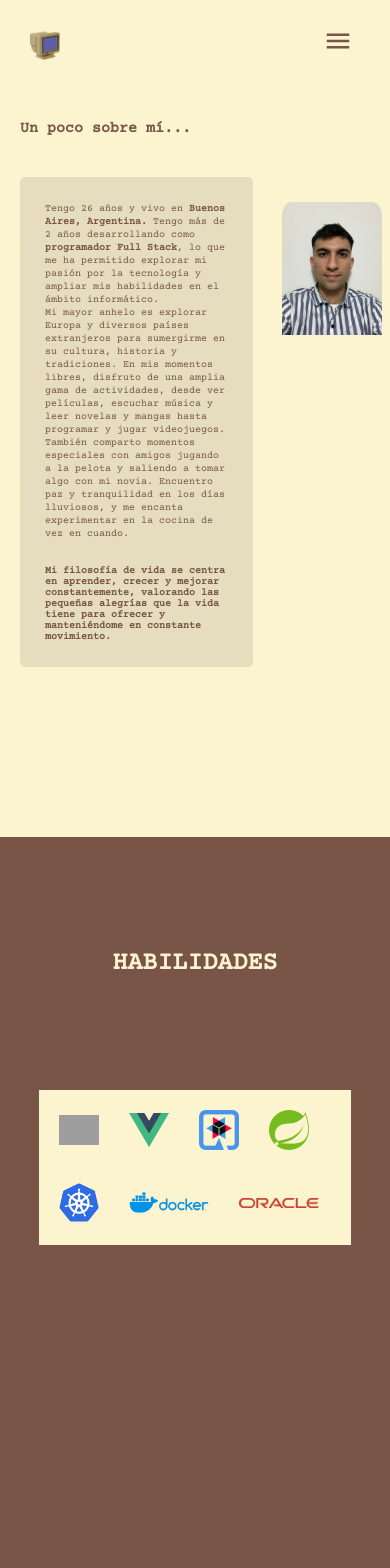
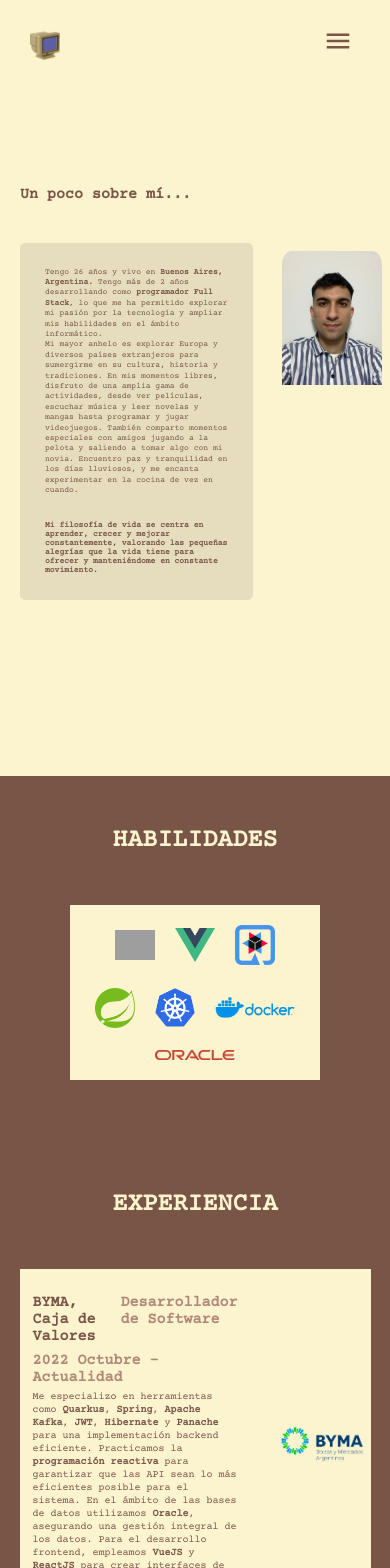
Before and after one commit to davidmarquez98/portafolio, a React (Vite) app: page /portafolio/about in a window 390 px wide. Shown: the top 1568 px of the page. Built offline with nearby package versions, Linux system fonts and the light colour scheme; grey boxes are pictures that could not be loaded.

Commit message:
working in projects

```diff
--- a/src/views/components/header/components/menuBurguerResponsive/MenuBurguerResponsive.jsx
+++ b/src/views/components/header/components/menuBurguerResponsive/MenuBurguerResponsive.jsx
@@ -28,7 +28,7 @@ export default function MenuBurguerResponsive() {
     <div>
         <ul className={'menuBurguerResponsive__opcion_lista'}>
             <li className='menuBurguerResponsive_opcion'>
-                <Link to="/portafolio">
+                <Link to="/portafolio" onClick={toggleDrawer(false)}>
                     <div className='menuBurguerResponsive_opcion__container'>
                         <div>
                             <IconoHome className={'menuBurguerResponsive__opcion_icono'}/>
@@ -40,7 +40,7 @@ export default function MenuBurguerResponsive() {
                 </Link>
             </li>
             <li className='menuBurguerResponsive_opcion'>
-                <Link to="/portafolio/about">
+                <Link to="/portafolio/about" onClick={toggleDrawer(false)}>
                     <div className='menuBurguerResponsive_opcion__container'>
                         <div>
                             <IconoAbout className={'menuBurguerResponsive__opcion_icono'}/>
@@ -52,7 +52,7 @@ export default function MenuBurguerResponsive() {
                 </Link>
             </li>
             <li className='menuBurguerResponsive_opcion'>
-                <Link to="/portafolio/projects">
+                <Link to="/portafolio/projects" onClick={toggleDrawer(false)}>
                     <div className='menuBurguerResponsive_opcion__container'>
                         <div>
                             <IconoProjects className={'menuBurguerResponsive__opcion_icono'}/>
--- a/src/views/page/about/About.jsx
+++ b/src/views/page/about/About.jsx
@@ -16,16 +16,8 @@ import docker_logo from "./../../../assets/images/docker-logo.png";
 import kubernetes_logo from "./../../../assets/images/kubernetes-logo.png";
 
 function About(){
-    // window.sr = ScrollReveal();
-
-    // sr.reveal('.habilidades-experiencia-container', {
-    //     duration: 1000,
-    //     origin: 'top',
-    //     distance: '0px'  // Positivo para desplazar hacia arriba desde abajo
-    // });
-
     const controls = useAnimation();
-    const [ref, inView] = useInView({ threshold: 0.2 });
+    const [ref, inView] = useInView({ threshold: 0.1 });
 
     useEffect(() => {
         if (inView) {
@@ -85,8 +77,8 @@ function About(){
                             initial="hidden"
                             animate={controls}
                             variants={{
-                                visible: { opacity: 1, y: 0, transition: { duration: 1 } },
-                                hidden: { opacity: 0, y: 50 },
+                                visible: { opacity: 1, y: -100, transition: { duration: 1 } },
+                                hidden: { opacity: 0, y: -70 },
                             }}>
                     <div className="habilidades-experiencia-container">
                         <div className="habilidades-experiencia-content">
--- a/src/views/page/about/about.css
+++ b/src/views/page/about/about.css
@@ -48,7 +48,6 @@
     padding: 25px;
     border-radius: 5px;
     gap: 25px;
-    margin-bottom: -80px;
 }
 
 .informacion__texto{
@@ -84,8 +83,6 @@
 }
 
 .habilidades-experiencia-container{
-    display: flex;
-    /* height: 60vh; */
     margin-top: 600px;
     background-color: var(--secondary-color);
 }
@@ -102,15 +99,16 @@
 }
 
 .experiencia-content{
-    height: 90%;
+    height: 100%;
 }
 
 .experiencia-titulo-container, .habilidades-titulo-container{
     display: flex;
     align-items: center;
     justify-content: center;
-    height: 40%;
+    width: 100%;
     font-size: 35px;
+    margin: 50px 0;
 }
 
 .experiencia-titulo{
@@ -125,7 +123,7 @@
     background-color: var(--primary-color);
     display: flex;
     justify-content: center;
-    margin: auto;
+    margin: 0 auto 50px;
     width: 90%;
 }
 
@@ -183,7 +181,7 @@
 
 /* HABILIDADES */
 .habilidades-container{
-    height: 100%;
+    /* height: 100%; */
     width: 100%;
     /* background-color: #799B76; */
     /* background-color: var(--primary-color); */
@@ -201,26 +199,38 @@
 }
 
 .habilidades-logo-container{
-    background-color: var(--primary-color);
-    padding: 20px;
+    display: flex;
+    align-items: center;
+    justify-content: center;
 }
 
 .habilidades-logo-content{
+    background-color: var(--primary-color);
+    padding: 20px;
     display: flex;
-    gap: 30px;
+    justify-content: center;
+    flex-wrap: wrap;
+    max-width: 80%;
+    /* gap: 60px; */
+}
+
+.logo-container{
+    display: flex;
+    align-items: center;
+    margin: 10px 50px;
 }
 
 .logo-default{
-    width: 50px;
+    width: 80px;
 }
 
 .logo-bigger{
-    width: 130px;
+    width: 160px;
 }
 
 @media (max-width: 450px){
     .about-container{
-        margin-top: 0px;
+        margin-top: 60px;
     }
 
     .informacion-container{
@@ -249,7 +259,7 @@
     }
 
     .informacion__card{
-        font-size: 10px;
+        font-size: 8px;
     }
 
     /*  */
@@ -260,7 +270,7 @@
 
     .habilidades-experiencia-content{
         flex-direction: column;
-        height: 150vh;
+        gap: 60px;
     }
 
     .habilidades-titulo-content h4, .experiencia-titulo{
@@ -292,6 +302,13 @@
         width: 100px;
     }
 
+    .habilidades-logo-content{
+        gap: 20px;
+    }
+    .logo-container{
+        margin: 0;
+    }
+
     .logo-default{
         width: 40px;
     }
@@ -299,9 +316,4 @@
     .logo-bigger{
         width: 80px;
     }
-
-    .logo-container{
-        display: flex;
-        align-items: center;
-    }
 }
--- a/src/views/page/projects/components/card.css
+++ b/src/views/page/projects/components/card.css
@@ -100,3 +100,32 @@
     color: var(--secondary-color);
     font-size: 40px;
 }
+
+@media (max-width: 450px){
+
+    .card-titulo{
+        font-size: 20px;
+    }
+
+    .card-project-info p{
+        font-size: 12px;
+    }
+
+    .card-project-container:hover {
+        box-shadow: none;
+        transform: translateY(0px);
+    }
+
+    .card-project-container:hover .card-project-info{
+        opacity: 1;
+    }
+
+    .card-project-container:hover .card-project-logo{
+        opacity: 1;
+    }
+
+    .card-project-container-disabled{
+        background-color: transparent;
+        box-shadow: 2px 2px 2px 2px rgba(0, 0, 0, 0.2);
+    }
+}
--- a/src/views/page/projects/projects.css
+++ b/src/views/page/projects/projects.css
@@ -15,3 +15,14 @@
 .lista-proyectos-content{
     margin: 50px 0;
 }
+
+@media (max-width: 450px){
+
+    .titulo-main-container{
+        height: 100px;
+    }
+
+    .titulo-main{
+        font-size: 20px;
+    }
+}
```
